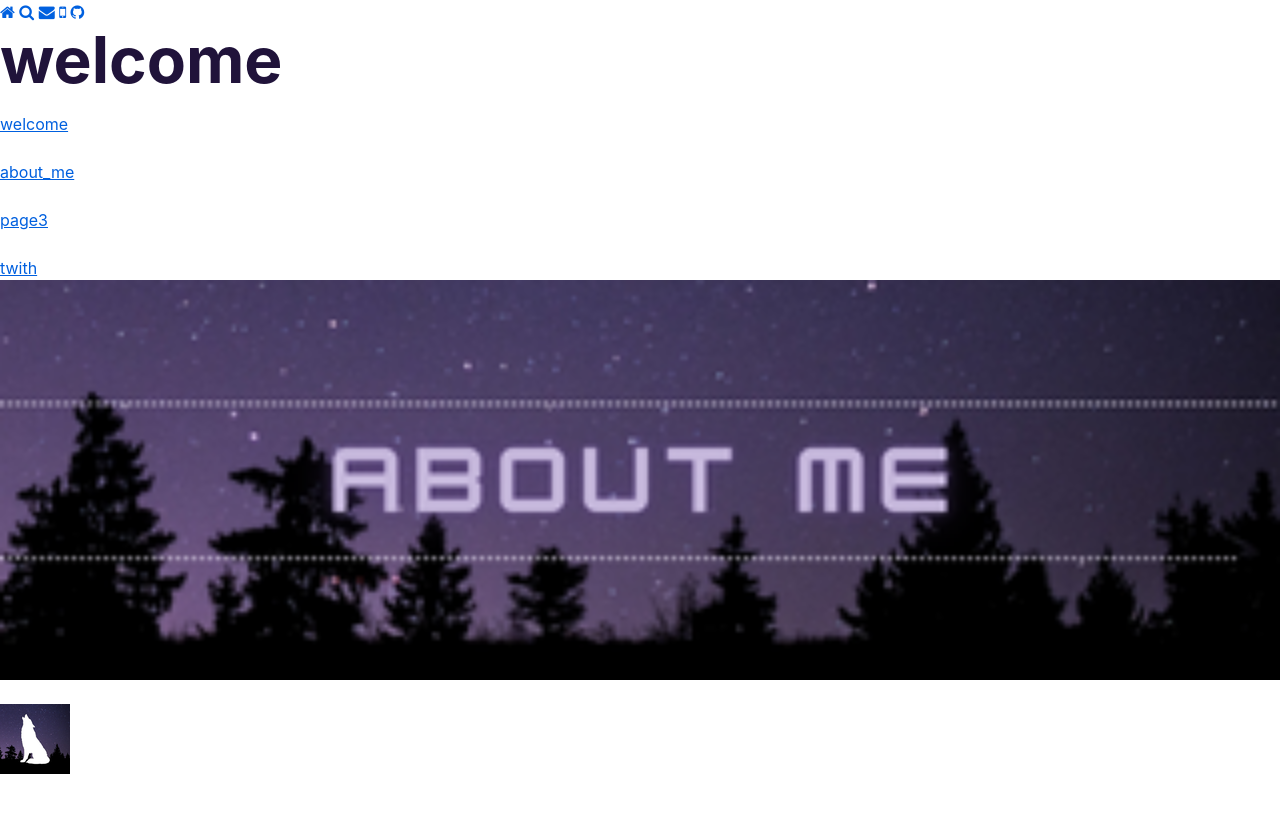
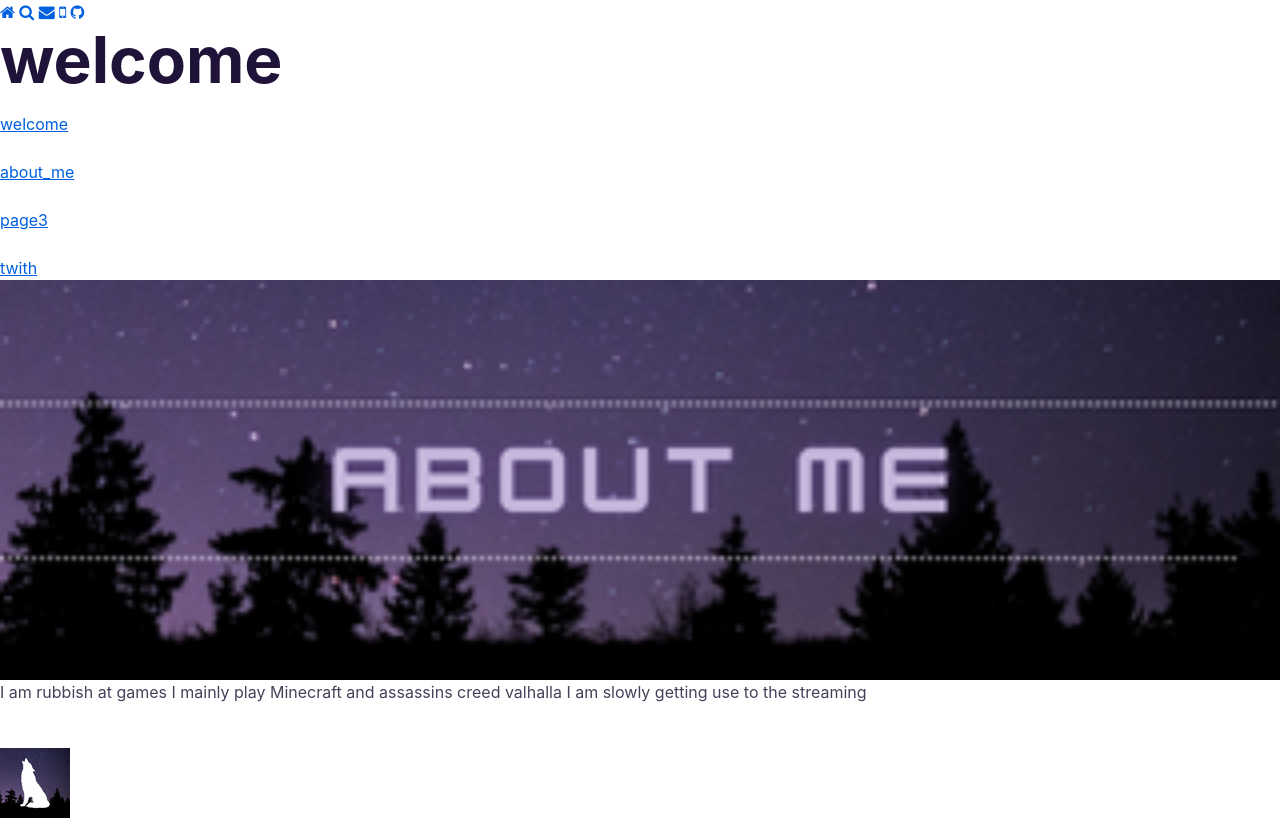
Before and after one commit to evesmith2129/test-website, a plain HTML site: page page2.html in a window 1280 px wide. Before the commit the page ends 800 px from the top, so only its background shows below. Drawn offline with Linux system fonts and the light colour scheme; a web font is replaced by a local one.

Commit message:
Update page2.html

```diff
--- a/page2.html
+++ b/page2.html
@@ -28,9 +28,9 @@
     <br>
     <br>
     <a class="navitem" href="https://www.twitch.tv/evesmith2129">twith</a>
-
 </div>
 <img src="about me.png"alt="about me logo">
+<p>I am rubbish at games I mainly play Minecraft and assassins creed valhalla I am slowly getting use to the streaming</p>
 <br>
 <a href="https://www.twitch.tv/evesmith2129"><img src="logo.png"></a>
 </body>
```
